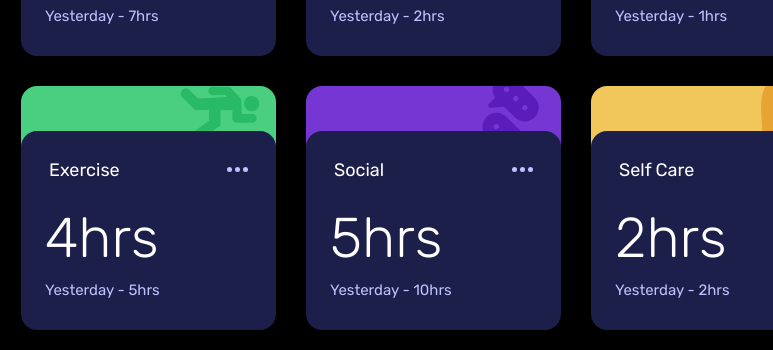
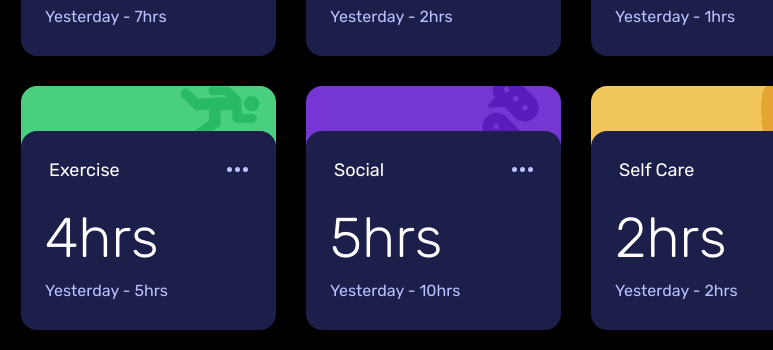
Before and after one commit to TimMartin13-Frontend-Mentor/time_tracking_dashboard, a website: page index.html in a window 1280 px wide. Shown: the part 441-791 px from the top of the page, 329-1102 px from the left. Drawn offline with Linux system fonts and the light colour scheme.

Commit message:
Clean up and added readme

```diff
--- a/index.html
+++ b/index.html
@@ -22,7 +22,7 @@
         <img src="./images/image-jeremy.png" alt="head shot">
         <figcaption class="title-name">
           <div class="title">Report for</div>
-          <div class="name">Jeremy Robson</div>
+          <h1 class="name">Jeremy Robson</h1>
         </figcaption>
       </figure>
       <div class="time-frame-box profile-box">
@@ -45,7 +45,7 @@
           </div>
           <div class="hours-container">
             <h2 class="cur-hours"><span class="curr-work">5</span>hrs</h2>
-            <h5 class="prev-hours prev-work">Yesterday - 7hrs</h5>
+            <h3 class="prev-hours prev-work">Yesterday - 7hrs</h3>
           </div>
         </div>
       </div>
@@ -60,7 +60,7 @@
           </div>
           <div class="hours-container">
             <h2 class="cur-hours"><span class="curr-play">1</span>hrs</h2>
-            <h5 class="prev-hours prev-play">Yesterday - 2hrs</h5>
+            <h3 class="prev-hours prev-play">Yesterday - 2hrs</h3>
           </div>
         </div>
       </div>
@@ -75,7 +75,7 @@
           </div>
           <div class="hours-container">
             <h2 class="cur-hours"><span class="curr-study">0</span>hrs</h2>
-            <h5 class="prev-hours prev-study">Yesterday - 1hrs</h5>
+            <h3 class="prev-hours prev-study">Yesterday - 1hrs</h3>
           </div>
         </div>
       </div>
@@ -90,7 +90,7 @@
           </div>
           <div class="hours-container">
             <h2 class="cur-hours"><span class="curr-exercise">4</span>hrs</h2>
-            <h5 class="prev-hours prev-exercise">Yesterday - 5hrs</h5>
+            <h3 class="prev-hours prev-exercise">Yesterday - 5hrs</h3>
           </div>
         </div>
       </div>
@@ -105,7 +105,7 @@
           </div>
           <div class="hours-container">
             <h2 class="cur-hours"><span class="curr-social">5</span>hrs</h2>
-            <h5 class="prev-hours prev-social">Yesterday - 10hrs</h5>
+            <h3 class="prev-hours prev-social">Yesterday - 10hrs</h3>
           </div>
         </div>
       </div>
@@ -120,7 +120,7 @@
           </div>
           <div class="hours-container">
             <h2 class="cur-hours"><span class="curr-self-care">2</span>hrs</h2>
-            <h5 class="prev-hours prev-self-care">Yesterday - 2hrs</h5>
+            <h3 class="prev-hours prev-self-care">Yesterday - 2hrs</h3>
           </div>
         </div>
       </div>
@@ -128,11 +128,12 @@
   </main>
 
 
-
-  <div class="attribution">
-    Challenge by <a href="https://www.frontendmentor.io?ref=challenge" target="_blank">Frontend Mentor</a>.
-    Coded by <a href="#">Tim Martin</a>.
-  </div>
+  <footer>
+    <div class="attribution">
+      Challenge by <a href="https://www.frontendmentor.io?ref=challenge" target="_blank">Frontend Mentor</a>.
+      Coded by <a href="#">Tim Martin</a>.
+    </div>
+  </footer>
 
   <script src="./js/main.js"></script>
 </body>
--- a/sass/abstracts/_fonts.scss
+++ b/sass/abstracts/_fonts.scss
@@ -33,6 +33,7 @@ body {
 }
 
 .prev-hours {
+  font-size: 1rem;
   font-weight: 400;
 }
 
```
Also changed, not shown: sass/layout/_main_layout.scss (+0 -12 lines), sass/main.scss (+0 -10 lines), README-template.md (deleted), README.md, images/screenshots/activity_card_highlight.png (added), images/screenshots/mobile_layout.png (added), styles/style.css, 1 other file.
